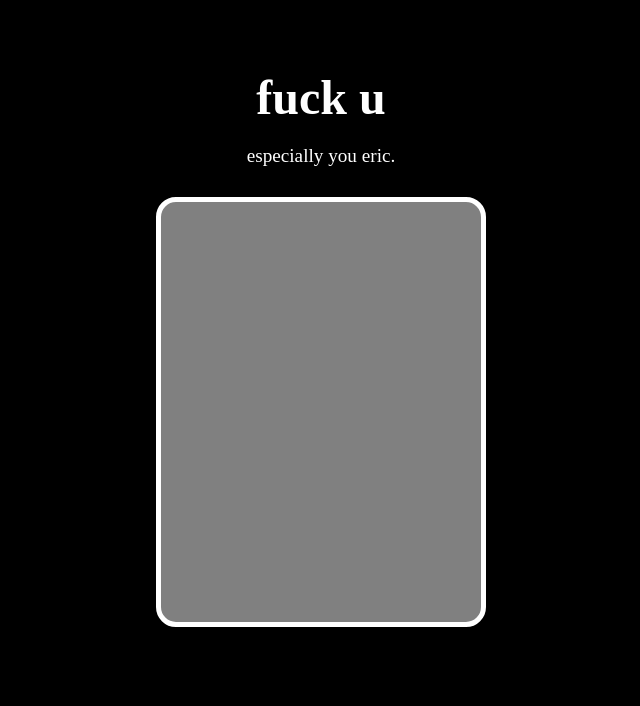
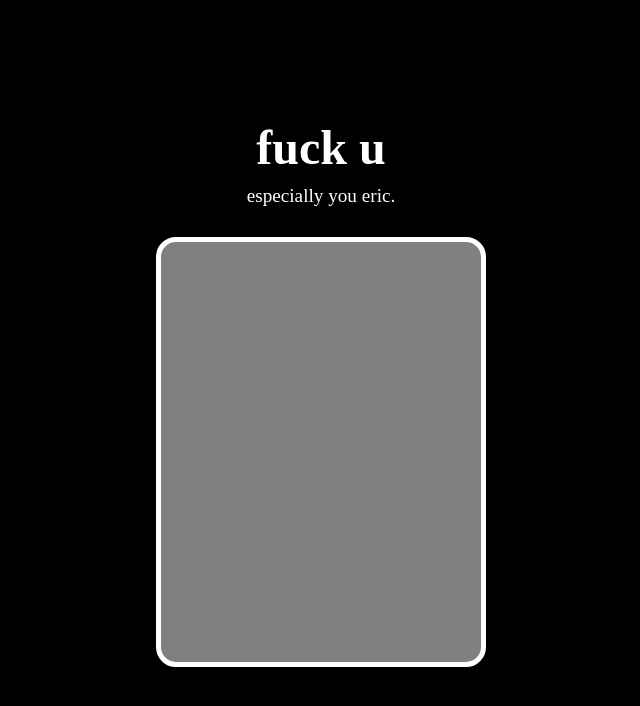
Before and after one commit to amxxxa2q/index.html, a plain HTML site: page index.html in a window 1280 px wide. Shown: the whole page, without its empty margins (319-959 px from the left). Drawn offline with Linux system fonts and the light colour scheme.

Commit message:
Update index.html

```diff
--- a/index.html
+++ b/index.html
@@ -13,13 +13,12 @@
 
       height: 100vh;
       margin: 0;
-
-      padding-top: 60px;
     }
 
     h1 {
       font-size: 3rem;
-      margin: 10px 0;
+      margin: 0;
+      margin-top: 120px;
     }
 
     p {
```
